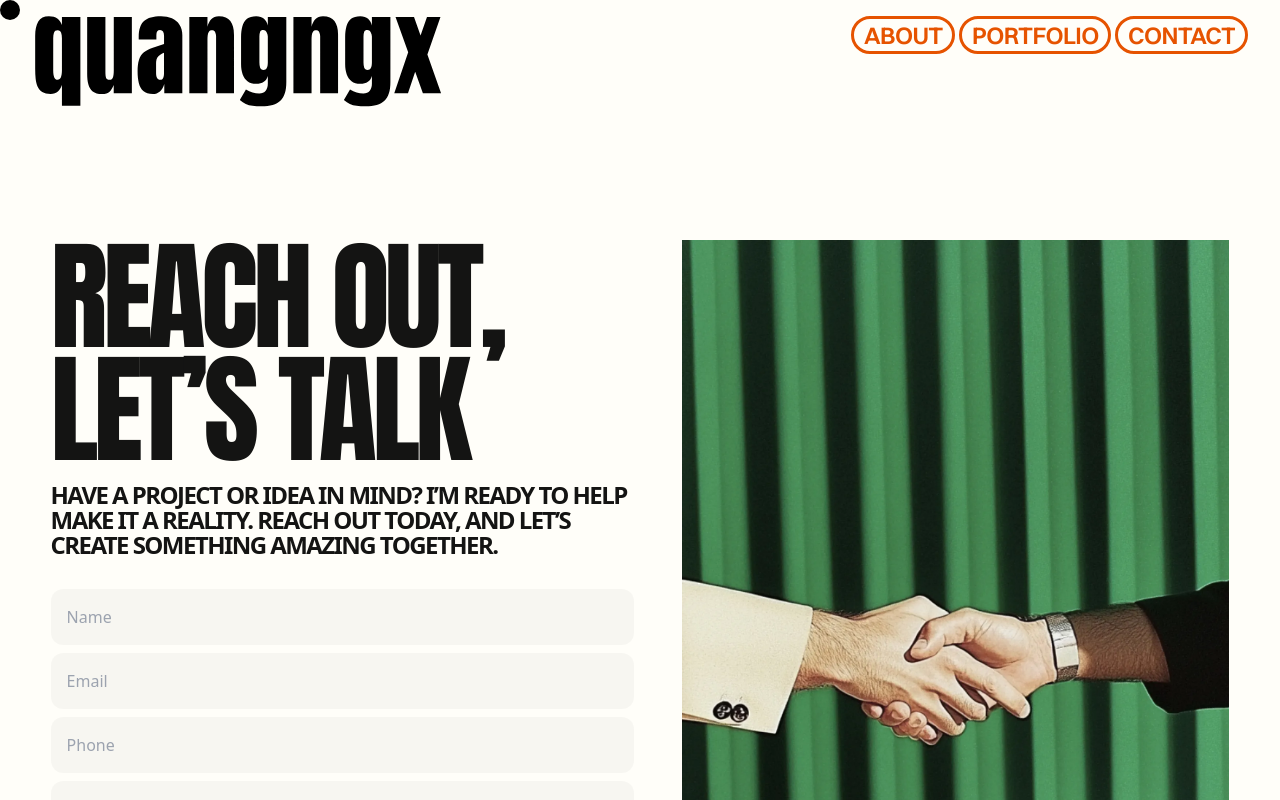
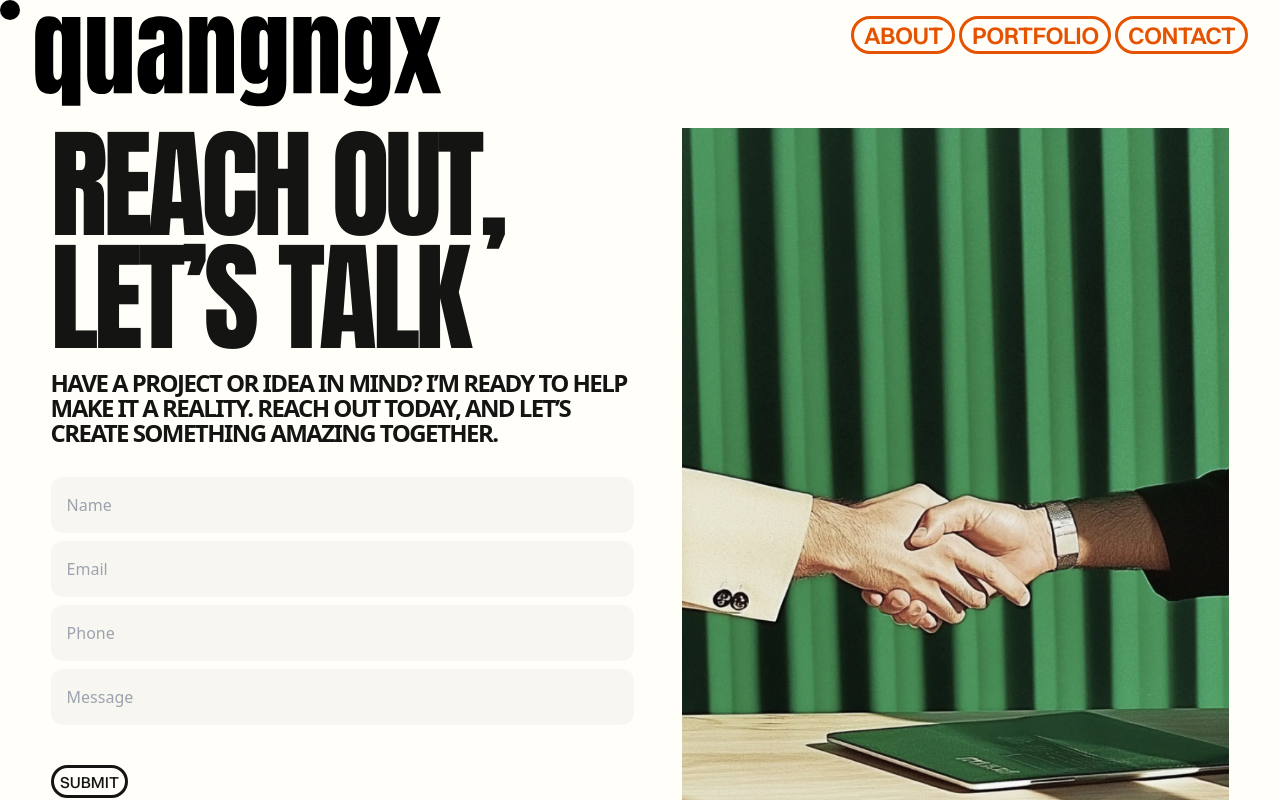
Before and after one commit to quangngx/qx-portfolio, a Next.js app: page /contact in a window 1280 px wide. Shown: the top 800 px of the page. Built offline with nearby package versions, Linux system fonts and the light colour scheme.

Commit message:
update css

```diff
--- a/app/contact/page.tsx
+++ b/app/contact/page.tsx
@@ -68,7 +68,7 @@ export default function ContactPage() {
                 transition={{type: "tween", ease: "backOut"}}
             />
             <Navbar/>
-            <section className="max-w-[95%] mx-auto min-h-[90vh] pt-[15em] content-center">
+            <section className="max-w-[95%] mx-auto min-h-[90vh] pt-[5em] md:pt-[8em] content-center">
                 <div className="flex flex-col xl:flex-row gap-[3em] justify-center content-center">
                     <div className="flex flex-col gap-[2em] basis-[48%]">
                         <div className="flex flex-col gap-4">
```
